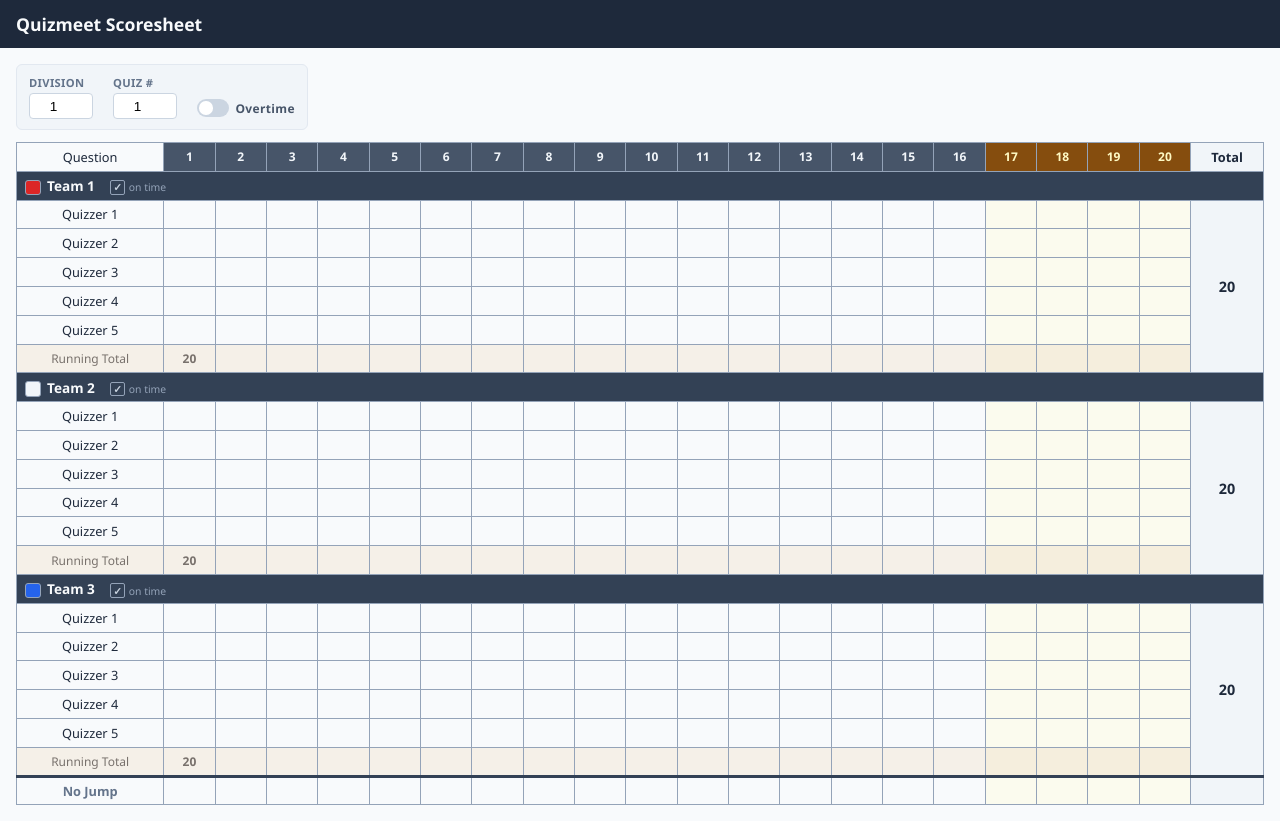
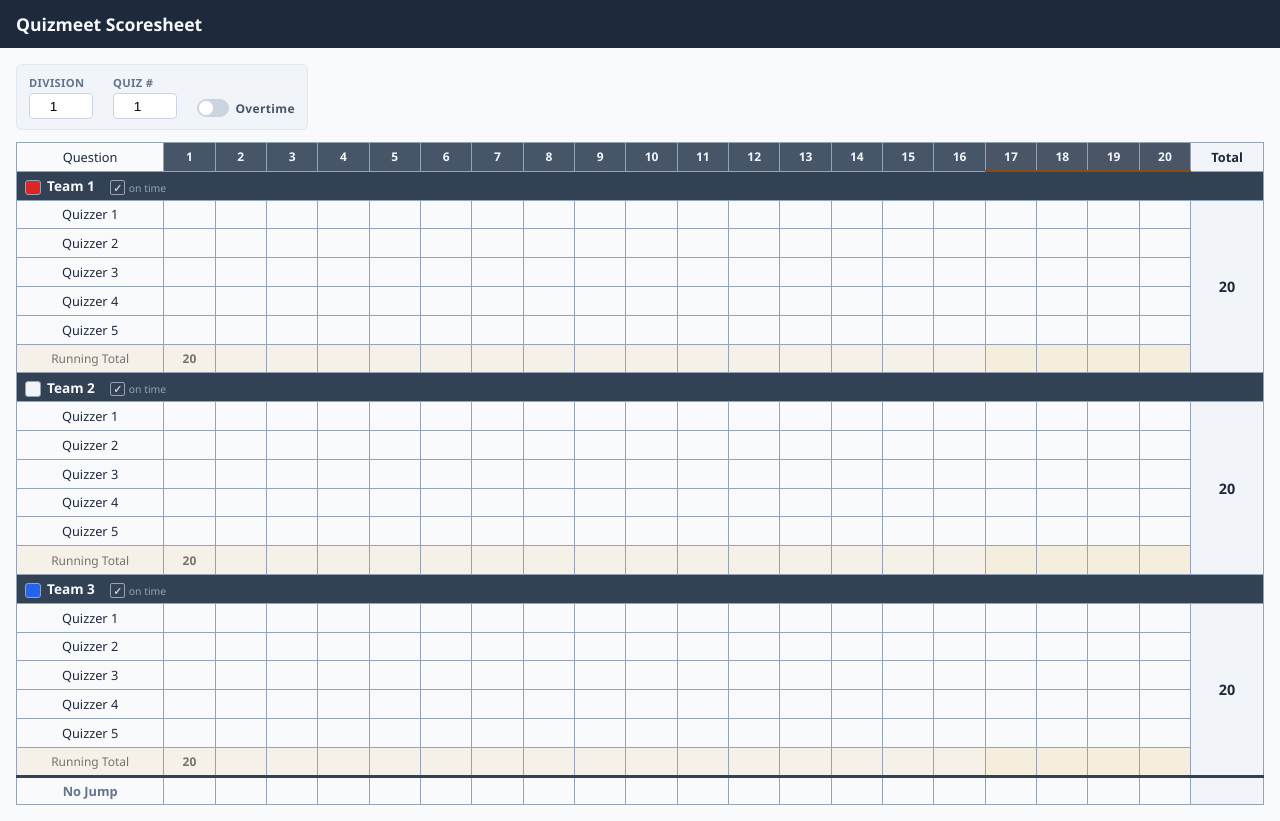
Before and after one commit to TommyAmberson/qzr-sheet, a Vue app: page / in a window 1280 px wide. Built offline with nearby package versions, Linux system fonts and the light colour scheme; the HTML template or start-up script is replaced by a standard one.

Commit message:
more styles

```diff
--- a/src/components/Scoresheet.vue
+++ b/src/components/Scoresheet.vue
@@ -231,6 +231,33 @@ watch(visibleColumns, (curr) => {
   }
 })
 
+/** Get the answer value for a column (first non-empty, non-foul value) */
+function colAnswerValue(colIdx: number): CellValue {
+  for (const team of cells.value) {
+    for (const row of team) {
+      const v = row[colIdx]
+      if (v !== CellValue.Empty && v !== CellValue.Foul) return v
+    }
+  }
+  return CellValue.Empty
+}
+
+const headerAnswerClass: Record<CellValue, string> = {
+  [CellValue.Correct]: 'col--header-correct',
+  [CellValue.Error]: 'col--header-error',
+  [CellValue.Foul]: '',
+  [CellValue.Bonus]: 'col--header-bonus',
+  [CellValue.MissedBonus]: 'col--header-missed-bonus',
+  [CellValue.Empty]: '',
+}
+
+function headerClass(colIdx: number): string {
+  const answer = headerAnswerClass[colAnswerValue(colIdx)]
+  if (answer) return answer
+  if (noJumps.value[colIdx]) return 'col--header-no-jump'
+  return ''
+}
+
 /** Column CSS class for visual grouping */
 function colGroupClass(colIdx: number): string {
   const col = columns[colIdx]
@@ -271,7 +298,7 @@ function colGroupClass(colIdx: number): string {
           <th
             v-for="{ col, idx } in displayColumns"
             :key="col.key"
-            :class="['col--question', colGroupClass(idx)]"
+            :class="['col--question', colGroupClass(idx), headerClass(idx)]"
           >
             {{ col.label }}
           </th>
@@ -518,11 +545,11 @@ function colGroupClass(colIdx: number): string {
 
 /* Column group shading */
 .col--ab {
-  background-color: #fefce8aa;
+  background-color: #fefce811;
 }
 
 .col--overtime {
-  background-color: #fdf2f8aa;
+  background-color: #fdf2f811;
 }
 
 /* Question header */
@@ -533,12 +560,41 @@ function colGroupClass(colIdx: number): string {
   font-size: 0.75rem;
 }
 .col--question.col--ab {
-  background: #854d0e;
-  color: #fef9c3;
+  background: #4a5568;
+  color: #f1f5f9;
+  border-bottom: 2px solid #854d0e;
 }
 .col--question.col--overtime {
-  background: #9d174d;
-  color: #fce7f3;
+  background: #4a5568;
+  color: #f1f5f9;
+  border-bottom: 2px solid #9d174d;
+}
+
+/* Question header colours based on answer */
+.col--header-correct {
+  background: #15803d !important;
+  color: #f0fdf4 !important;
+}
+.col--header-error {
+  background: #b91c1c !important;
+  color: #fef2f2 !important;
+}
+.col--header-bonus {
+  background: #0d9488 !important;
+  color: #f0fdfa !important;
+}
+.col--header-missed-bonus {
+  background: #64748b !important;
+  color: #f1f5f9 !important;
+}
+.col--header-no-jump {
+  background: repeating-linear-gradient(
+    -45deg,
+    #475569,
+    #475569 3px,
+    #3b4a5c 3px,
+    #3b4a5c 6px
+  ) !important;
 }
 
 /* Team header row */
@@ -674,20 +730,20 @@ function colGroupClass(colIdx: number): string {
 }
 
 .cell--correct {
-  color: #16a34a;
-  background-color: #dcfce7 !important;
+  color: #15803d;
+  background-color: #f0fdf4 !important;
 }
 .cell--error {
-  color: #dc2626;
-  background-color: #fee2e2 !important;
+  color: #b91c1c;
+  background-color: #fef2f2 !important;
 }
 .cell--foul {
   color: #ea580c;
   background-color: #ffedd5 !important;
 }
 .cell--bonus {
-  color: #2563eb;
-  background-color: #dbeafe !important;
+  color: #0d9488;
+  background-color: #ccfbf1 !important;
 }
 .cell--missed-bonus {
   color: #64748b;
@@ -806,16 +862,16 @@ function colGroupClass(colIdx: number): string {
 }
 
 .opt--correct {
-  color: #16a34a;
+  color: #15803d;
 }
 .opt--correct:hover {
-  background: #dcfce7;
+  background: #f0fdf4;
 }
 .opt--error {
-  color: #dc2626;
+  color: #b91c1c;
 }
 .opt--error:hover {
-  background: #fee2e2;
+  background: #fef2f2;
 }
 .opt--foul {
   color: #ea580c;
@@ -824,10 +880,10 @@ function colGroupClass(colIdx: number): string {
   background: #ffedd5;
 }
 .opt--bonus {
-  color: #2563eb;
+  color: #0d9488;
 }
 .opt--bonus:hover {
-  background: #dbeafe;
+  background: #ccfbf1;
 }
 .opt--missed-bonus {
   color: #64748b;
```
